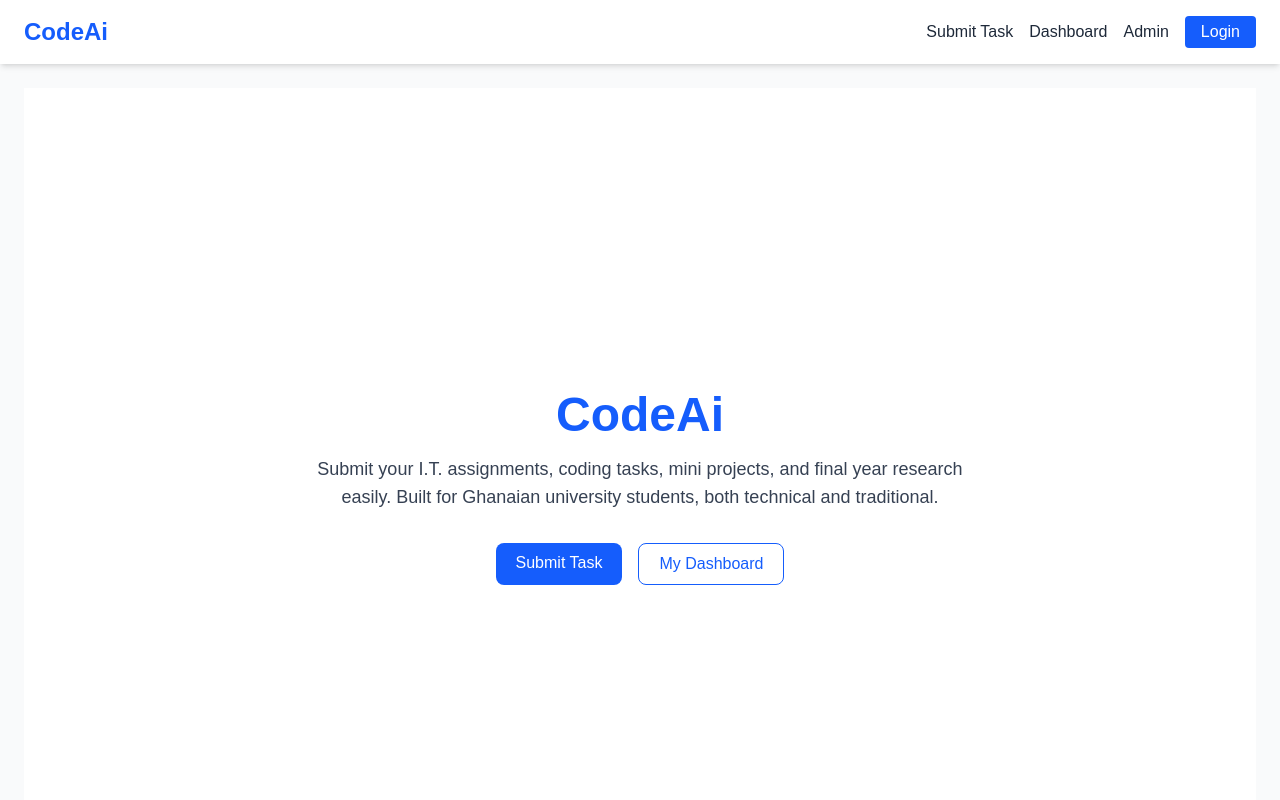
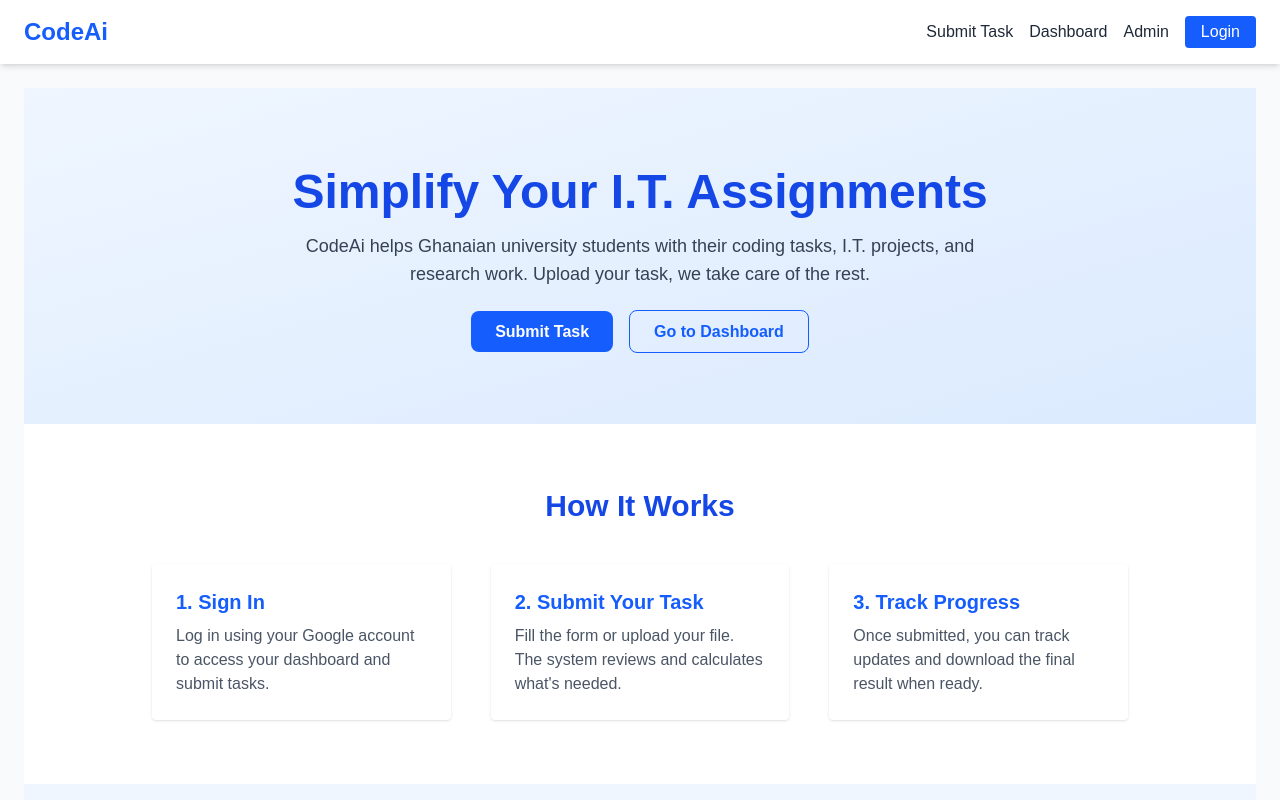
Before and after one commit to androidnega/EduAid, a Next.js app: page / in a window 1280 px wide. Shown: the top 800 px of the page. Built offline with nearby package versions, Linux system fonts and the light colour scheme; no server answers.

Commit message:
Redesign homepage as full landing page with intro and CTA

```diff
--- a/pages/index.tsx
+++ b/pages/index.tsx
@@ -1,28 +1,58 @@
 import Head from 'next/head'
 import Layout from '../components/Layout'
+import Link from 'next/link'
 
 export default function Home() {
   return (
     <Layout>
       <Head>
-        <title>CodeAi - Help for I.T. Projects</title>
+        <title>CodeAi – Academic I.T. Project Assistance</title>
       </Head>
 
-      <div className="min-h-screen flex flex-col items-center justify-center text-center p-8 bg-white">
-        <h1 className="text-4xl md:text-5xl font-bold text-blue-600 mb-4">CodeAi</h1>
-        <p className="text-gray-700 max-w-2xl text-lg">
-          Submit your I.T. assignments, coding tasks, mini projects, and final year research easily.
-          Built for Ghanaian university students, both technical and traditional.
-        </p>
+      <div className="bg-white text-gray-800">
+        {/* Hero */}
+        <section className="text-center py-20 px-6 bg-gradient-to-br from-blue-50 to-blue-100">
+          <h1 className="text-4xl md:text-5xl font-bold text-blue-700 mb-4">Simplify Your I.T. Assignments</h1>
+          <p className="text-lg max-w-2xl mx-auto text-gray-700">
+            CodeAi helps Ghanaian university students with their coding tasks, I.T. projects, and research work. Upload your task, we take care of the rest.
+          </p>
+          <div className="mt-8 space-x-4">
+            <Link href="/upload" className="bg-blue-600 text-white px-6 py-3 rounded-lg font-semibold hover:bg-blue-700">
+              Submit Task
+            </Link>
+            <Link href="/dashboard" className="text-blue-600 border border-blue-600 px-6 py-3 rounded-lg font-semibold hover:bg-blue-50">
+              Go to Dashboard
+            </Link>
+          </div>
+        </section>
 
-        <div className="mt-8 flex space-x-4">
-          <a href="/upload" className="bg-blue-600 hover:bg-blue-700 text-white py-2 px-5 rounded-lg">
-            Submit Task
-          </a>
-          <a href="/dashboard" className="border border-blue-600 text-blue-600 hover:bg-blue-50 py-2 px-5 rounded-lg">
-            My Dashboard
-          </a>
-        </div>
+        {/* How It Works */}
+        <section className="py-16 px-6 max-w-5xl mx-auto text-center">
+          <h2 className="text-3xl font-bold mb-10 text-blue-700">How It Works</h2>
+          <div className="grid md:grid-cols-3 gap-10 text-left">
+            <div className="bg-white p-6 shadow rounded">
+              <h3 className="text-xl font-semibold text-blue-600">1. Sign In</h3>
+              <p className="mt-2 text-gray-600">Log in using your Google account to access your dashboard and submit tasks.</p>
+            </div>
+            <div className="bg-white p-6 shadow rounded">
+              <h3 className="text-xl font-semibold text-blue-600">2. Submit Your Task</h3>
+              <p className="mt-2 text-gray-600">Fill the form or upload your file. The system reviews and calculates what's needed.</p>
+            </div>
+            <div className="bg-white p-6 shadow rounded">
+              <h3 className="text-xl font-semibold text-blue-600">3. Track Progress</h3>
+              <p className="mt-2 text-gray-600">Once submitted, you can track updates and download the final result when ready.</p>
+            </div>
+          </div>
+        </section>
+
+        {/* Call to Action */}
+        <section className="bg-blue-50 py-16 text-center">
+          <h2 className="text-2xl font-bold mb-4 text-blue-700">Ready to Start?</h2>
+          <p className="text-gray-600 mb-6">Join thousands of students getting help with their tech-related coursework.</p>
+          <Link href="/upload" className="bg-blue-600 text-white px-8 py-3 rounded-lg font-semibold hover:bg-blue-700">
+            Submit a Task Now
+          </Link>
+        </section>
       </div>
     </Layout>
   )
```
